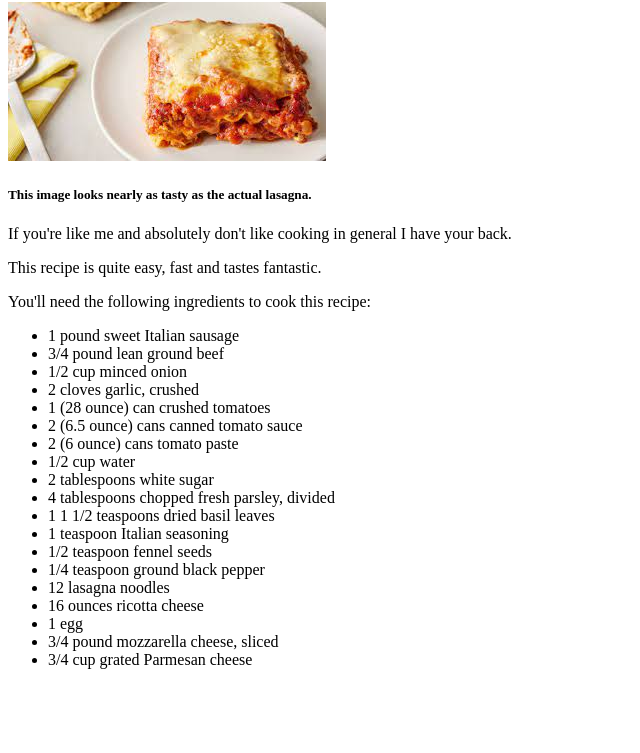
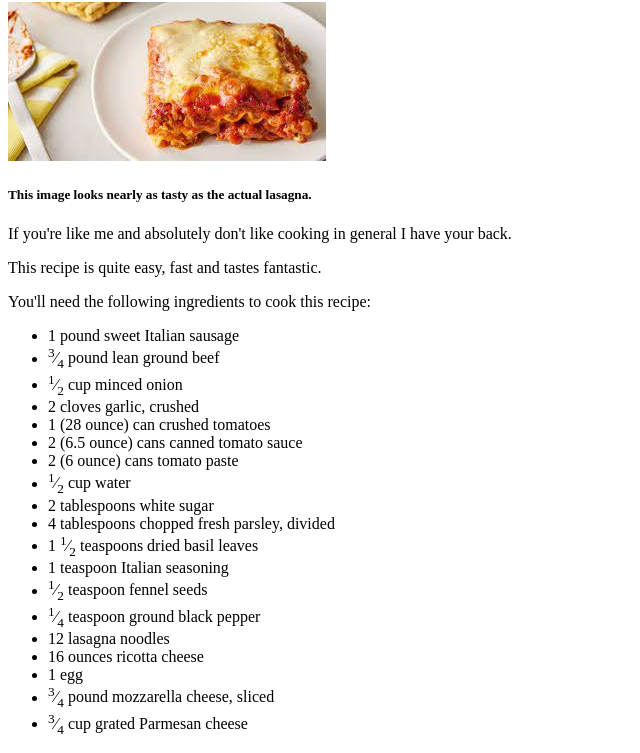
Before and after one commit to MV1990-droid/odin-recipes, a plain HTML site: page recipes/lasagna.html in a window 1280 px wide. Shown: the part 78-831 px from the top of the page, without its empty margins (0-640 px from the left). Before the commit the page ends 800 px from the top, so only its background shows below. Drawn offline with Linux system fonts and the light colour scheme.

Commit message:
Fix ugly fractured values
use sup and sub commands for better representation of fractures

```diff
--- a/recipes/lasagna.html
+++ b/recipes/lasagna.html
@@ -16,24 +16,24 @@
         <p> You'll need the following ingredients to cook this recipe:</p>
         <ul>
             <li>1 pound sweet Italian sausage</li>
-            <li>3/4 pound lean ground beef</li>
-            <li>1/2 cup minced onion</li>
+            <li><sup>3</sup>&frasl;<sub>4</sub> pound lean ground beef</li>
+            <li><sup>1</sup>&frasl;<sub>2</sub> cup minced onion</li>
             <li>2 cloves garlic, crushed</li>
             <li>1 (28 ounce) can crushed tomatoes</li>
             <li>2 (6.5 ounce) cans canned tomato sauce</li>
             <li>2 (6 ounce) cans tomato paste</li>
-            <li>1/2 cup water</li>
+            <li><sup>1</sup>&frasl;<sub>2</sub> cup water</li>
             <li>2 tablespoons white sugar</li>
             <li>4 tablespoons chopped fresh parsley, divided</li>
-            <li>1 1 1/2 teaspoons dried basil leaves</li>
+            <li>1 <sup>1</sup>&frasl;<sub>2</sub> teaspoons dried basil leaves</li>
             <li>1 teaspoon Italian seasoning</li>
-            <li>1/2 teaspoon fennel seeds</li>
-            <li>1/4 teaspoon ground black pepper</li>
+            <li><sup>1</sup>&frasl;<sub>2</sub> teaspoon fennel seeds</li>
+            <li><sup>1</sup>&frasl;<sub>4</sub> teaspoon ground black pepper</li>
             <li>12 lasagna noodles</li>
             <li>16 ounces ricotta cheese</li>
             <li>1 egg</li>
-            <li>3/4 pound mozzarella cheese, sliced</li>
-            <li>3/4 cup grated Parmesan cheese</li>
+            <li><sup>3</sup>&frasl;<sub>4</sub> pound mozzarella cheese, sliced</li>
+            <li><sup>3</sup>&frasl;<sub>4</sub> cup grated Parmesan cheese</li>
         </ul>
 
     </body>
```
